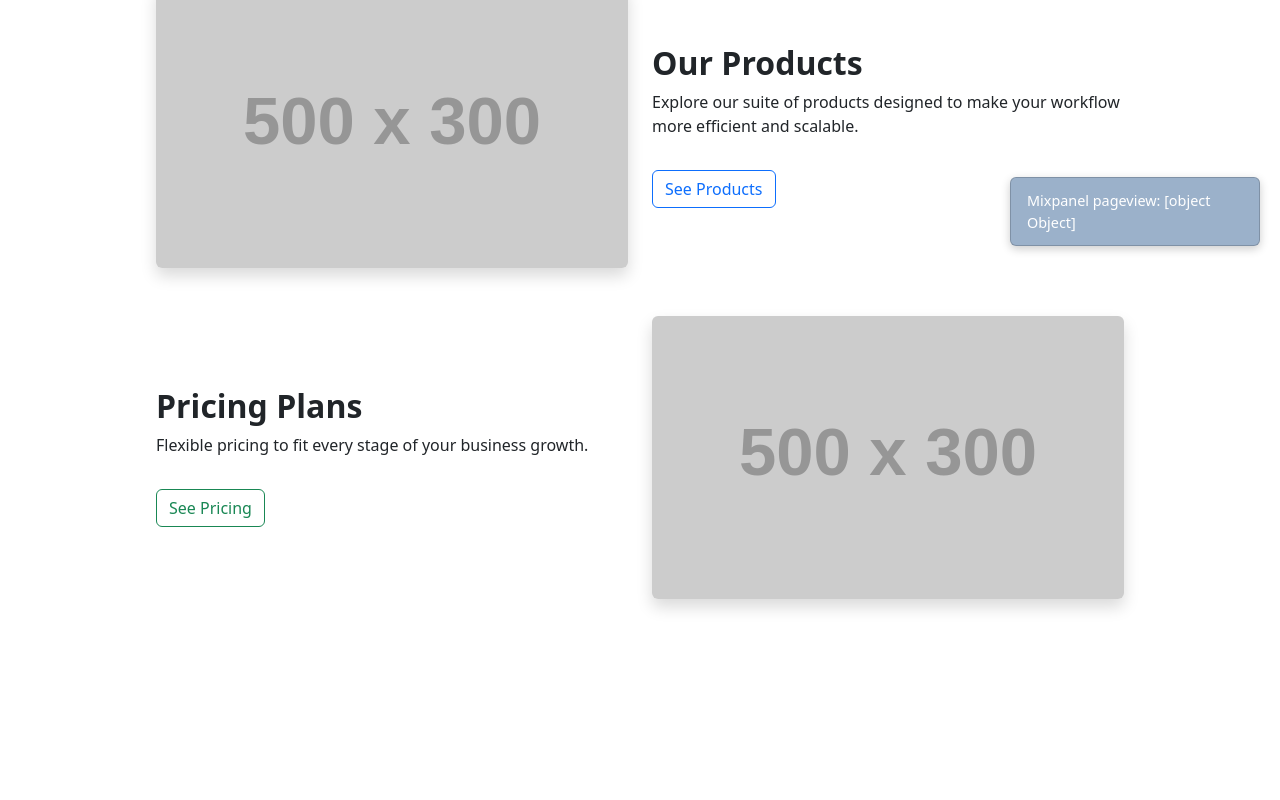
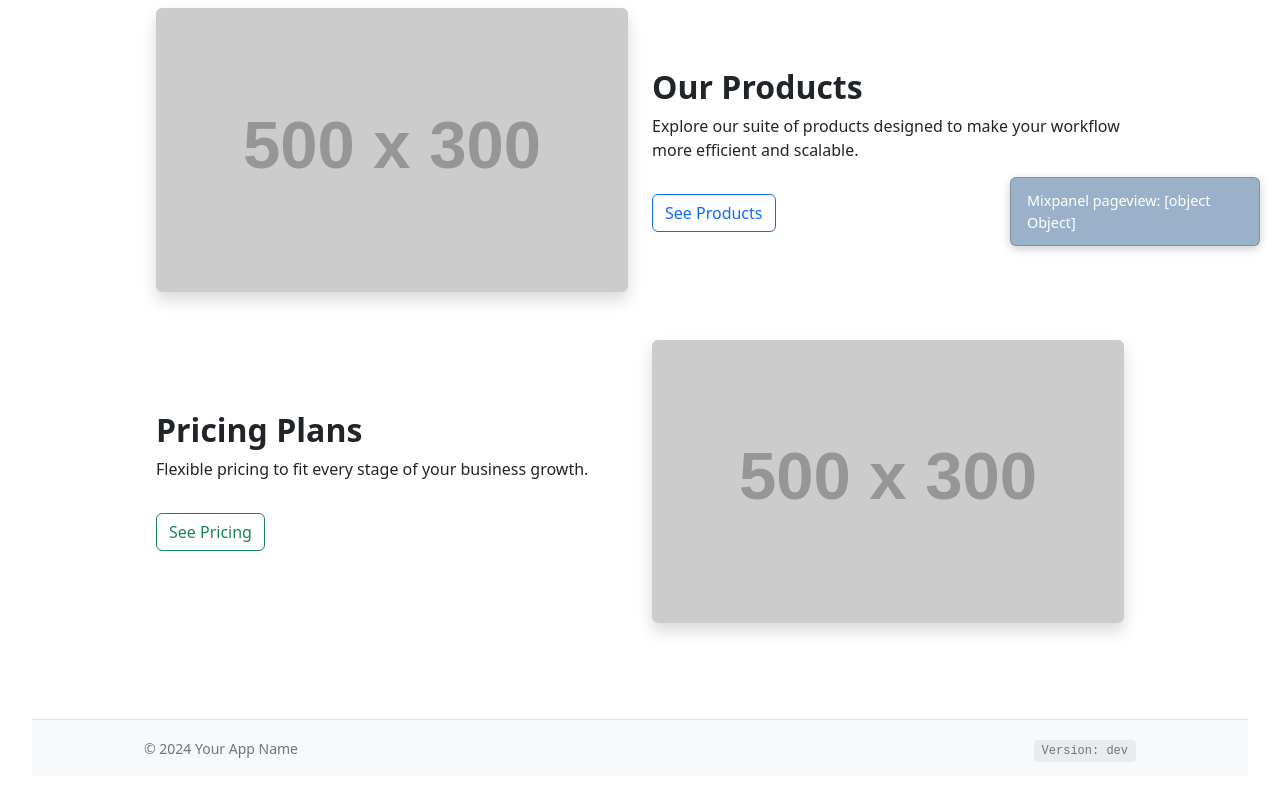
Before and after one commit to luigi7up/mixpanel-demo-groupone, a Vue app: page / in a window 1280 px wide. Shown: the part 526-1326 px from the top of the page. Before the commit the page ends 1253 px from the top, so only its background shows below. Built offline with nearby package versions, Linux system fonts and the light colour scheme.

Commit message:
Added the footer with the Version: githash

```diff
--- /dev/null
+++ b/src/components/AppFooter.vue
@@ -0,0 +1,59 @@
+<template>
+  <footer class="app-footer">
+    <div class="footer-content">
+      <div class="footer-left">
+        <span class="footer-text">© 2024 Your App Name</span>
+      </div>
+      <div class="footer-right">
+        <span class="version-info">
+          Version: {{ commitHash }}
+        </span>
+      </div>
+    </div>
+  </footer>
+</template>
+
+<script setup>
+// Access the git commit hash injected by Vite
+const commitHash = typeof __GIT_COMMIT_HASH__ !== 'undefined' ? __GIT_COMMIT_HASH__ : 'dev'
+</script>
+
+<style scoped>
+.app-footer {
+  background: #f8f9fa;
+  border-top: 1px solid #dee2e6;
+  padding: 1rem 0;
+  margin-top: auto;
+}
+
+.footer-content {
+  max-width: 1024px;
+  margin: 0 auto;
+  padding: 0 16px;
+  display: flex;
+  justify-content: space-between;
+  align-items: center;
+}
+
+.footer-text {
+  color: #6c757d;
+  font-size: 0.875rem;
+}
+
+.version-info {
+  color: #6c757d;
+  font-size: 0.75rem;
+  font-family: monospace;
+  background: #e9ecef;
+  padding: 0.25rem 0.5rem;
+  border-radius: 0.25rem;
+}
+
+@media (max-width: 768px) {
+  .footer-content {
+    flex-direction: column;
+    gap: 0.5rem;
+    text-align: center;
+  }
+}
+</style>
--- a/src/components/AuthModals.vue
+++ b/src/components/AuthModals.vue
@@ -77,7 +77,7 @@
 </template>
 
 <script setup>
-  import { ref, onMounted } from 'vue'
+  import { ref, onMounted, nextTick } from 'vue'
   import Cookies from 'js-cookie'
 
   import mp from '@/mixpanel';
@@ -95,19 +95,27 @@
   let signupModalInstance = null
 
   const showLogin = () => {
-    loginModalInstance.show()
+    if (loginModalInstance) {
+      loginModalInstance.show()
+    }
   }
 
   const hideLogin = () => {
-    loginModalInstance.hide()
+    if (loginModalInstance) {
+      loginModalInstance.hide()
+    }
   }
 
   const showSignup = () => {
-    signupModalInstance.show()
+    if (signupModalInstance) {
+      signupModalInstance.show()
+    }
   }
 
   const hideSignup = () => {
-    signupModalInstance.hide()
+    if (signupModalInstance) {
+      signupModalInstance.hide()
+    }
   }
 
   const identifyAndRedirect = (email) => {
@@ -174,12 +182,33 @@
   }
 
   onMounted(() => {
-    loginModalInstance = new bootstrap.Modal(
-      document.getElementById('loginModal')
-    )
-    signupModalInstance = new bootstrap.Modal(
-      document.getElementById('signupModal')
-    )
+    // Use nextTick to ensure DOM is fully rendered
+    nextTick(() => {
+      try {
+        // Check if Bootstrap is available
+        if (typeof bootstrap === 'undefined') {
+          console.error('Bootstrap is not loaded')
+          return
+        }
+
+        const loginModalElement = document.getElementById('loginModal')
+        const signupModalElement = document.getElementById('signupModal')
+
+        if (loginModalElement) {
+          loginModalInstance = new bootstrap.Modal(loginModalElement)
+        } else {
+          console.warn('Login modal element not found')
+        }
+
+        if (signupModalElement) {
+          signupModalInstance = new bootstrap.Modal(signupModalElement)
+        } else {
+          console.warn('Signup modal element not found')
+        }
+      } catch (error) {
+        console.error('Error initializing modals:', error)
+      }
+    })
   })
 
   // Expose modal show functions to parent via events
--- a/src/layouts/AppLayout.vue
+++ b/src/layouts/AppLayout.vue
@@ -1,5 +1,6 @@
 <template>
-  <div class="d-flex">
+  <div class="app-layout">
+    <div class="d-flex">
     <nav class="bg-light sidebar p-3" style="width: 220px; min-height: 100vh;">
       <!-- Logo at the top of sidebar -->
       <div class="mb-4 text-center">
@@ -35,13 +36,16 @@
     <main class="flex-grow-1 p-4">
       <router-view />
     </main>
+    </div>
+
+    <AppFooter />
   </div>
 </template>
 
 <script setup>
 import { useRouter } from 'vue-router'
 import mp from '@/mixpanel';
-
+import AppFooter from '../components/AppFooter.vue'
 import Cookies from 'js-cookie'
 
 
@@ -54,3 +58,15 @@ const handleLogout = () => {
 
 }
 </script>
+
+<style scoped>
+.app-layout {
+  min-height: 100vh;
+  display: flex;
+  flex-direction: column;
+}
+
+.app-layout .d-flex {
+  flex: 1;
+}
+</style>
--- a/src/layouts/PublicLayout.vue
+++ b/src/layouts/PublicLayout.vue
@@ -1,5 +1,5 @@
 <template>
-  <div>
+  <div class="layout-container">
     <header class="header">
       <nav class="nav-container">
         <div class="nav-left">
@@ -26,12 +26,15 @@
     <main class="main-container">
       <router-view />
     </main>
+
+    <AppFooter />
   </div>
 </template>
 
 <script setup>
   import { ref, onMounted } from 'vue'
   import AuthModals from '../components/AuthModals.vue'
+  import AppFooter from '../components/AppFooter.vue'
   import Cookies from 'js-cookie'
   import { useRouter } from 'vue-router'
 
@@ -86,9 +89,16 @@
   gap: 12px;
 }
 
+.layout-container {
+  min-height: 100vh;
+  display: flex;
+  flex-direction: column;
+}
+
 .main-container {
   max-width: 1024px;
   margin: 24px auto 0 auto;
   padding: 0 16px;
+  flex: 1;
 }
 </style>
--- a/src/views/application/Dashboard.vue
+++ b/src/views/application/Dashboard.vue
@@ -58,6 +58,7 @@ function triggerFeedback() {
   if(FeedbackSurvey) {
     // Example initialization (customize as needed):
     window.FeedbackSurvey.create({
+      userId: '123',
       title: 'Leave Feedback',
       subtitle: 'How was your experience?',
       trigger: '.feedback-btn', // or use openNow: true to open immediately
@@ -170,4 +171,101 @@ const widgets = [
   color: #333;
   text-align: center;
 }
+.fb-ov {
+  position: fixed; top: 0; left: 0; right: 0; bottom: 0;
+  background: rgba(30, 41, 59, 0.45);
+  display: flex; align-items: center; justify-content: center;
+  z-index: 9999;
+}
+.fb-md {
+  background: #fff;
+  padding: 2.2rem 2rem 1.5rem 2rem;
+  border-radius: 16px;
+  max-width: 380px;
+  width: 100%;
+  text-align: center;
+  box-shadow: 0 8px 32px rgba(30,41,59,0.18), 0 1.5px 6px rgba(30,41,59,0.08);
+  font-family: 'Inter', 'Segoe UI', Arial, sans-serif;
+  position: relative;
+  animation: fb-fadein 0.3s;
+}
+@keyframes fb-fadein {
+  from { opacity: 0; transform: translateY(30px);}
+  to { opacity: 1; transform: none;}
+}
+.fb-md h2 {
+  margin: 0 0 0.5rem 0;
+  font-size: 1.35rem;
+  font-weight: 600;
+  color: #1e293b;
+}
+.fb-md p {
+  color: #64748b;
+  font-size: 1rem;
+  margin-bottom: 1.2rem;
+}
+.fb-str {
+  margin: 10px 0 18px 0;
+}
+.fb-s {
+  font-size: 2.1rem;
+  cursor: pointer;
+  color: #e5e7eb;
+  transition: color 0.18s;
+  margin: 0 2px;
+  user-select: none;
+}
+.fb-s.sel {
+  color: #fbbf24;
+  text-shadow: 0 2px 8px #fde68a55;
+}
+.fb-md textarea {
+  width: 100%;
+  min-height: 60px;
+  max-height: 120px;
+  margin: 0 0 1.1rem 0;
+  padding: 10px 12px;
+  border: 1.5px solid #e5e7eb;
+  border-radius: 7px;
+  font-size: 1rem;
+  color: #334155;
+  background: #f8fafc;
+  resize: vertical;
+  transition: border 0.18s;
+  outline: none;
+}
+.fb-md textarea:focus {
+  border-color: #38bdf8;
+  background: #fff;
+}
+.fb-sub {
+  background: linear-gradient(90deg, #38bdf8 0%, #2563eb 100%);
+  color: #fff;
+  border: none;
+  padding: 0.7rem 1.6rem;
+  cursor: pointer;
+  border-radius: 7px;
+  font-size: 1.08rem;
+  font-weight: 500;
+  box-shadow: 0 2px 8px rgba(56,189,248,0.08);
+  opacity: 0.7;
+  transition: opacity 0.18s, box-shadow 0.18s, background 0.18s;
+  margin-top: 0.2rem;
+  letter-spacing: 0.01em;
+}
+.fb-sub.enabled {
+  opacity: 1;
+  box-shadow: 0 4px 16px rgba(56,189,248,0.13);
+}
+.fb-sub:disabled {
+  opacity: 0.7;
+  pointer-events: none;
+}
+.fb-md .fb-thankyou {
+  font-size: 1.15rem;
+  color: #22c55e;
+  margin-top: 1.2rem;
+  font-weight: 500;
+  letter-spacing: 0.01em;
+}
 </style>
--- a/vite.config.js
+++ b/vite.config.js
@@ -1,20 +1,39 @@
 import { fileURLToPath, URL } from 'node:url'
-
 import { defineConfig } from 'vite'
 import vue from '@vitejs/plugin-vue'
 import vueDevTools from 'vite-plugin-vue-devtools'
+import { execSync } from 'child_process'
+
+// Function to get git commit hash
+function getGitCommitHash() {
+  try {
+    return execSync('git rev-parse --short HEAD', { encoding: 'utf8' }).trim()
+  } catch (error) {
+    console.warn('Could not get git commit hash:', error.message)
+    return 'unknown'
+  }
+}
 
 // https://vite.dev/config/
 export default defineConfig({
-
   plugins: [
     vue(),
     vueDevTools(),
+    {
+      name: 'git-commit-hash',
+      config(config, { command }) {
+        const commitHash = getGitCommitHash()
+        return {
+          define: {
+            __GIT_COMMIT_HASH__: JSON.stringify(commitHash)
+          }
+        }
+      }
+    }
   ],
   resolve: {
     alias: {
       '@': fileURLToPath(new URL('./src', import.meta.url))
     },
   },
-
 })
```
